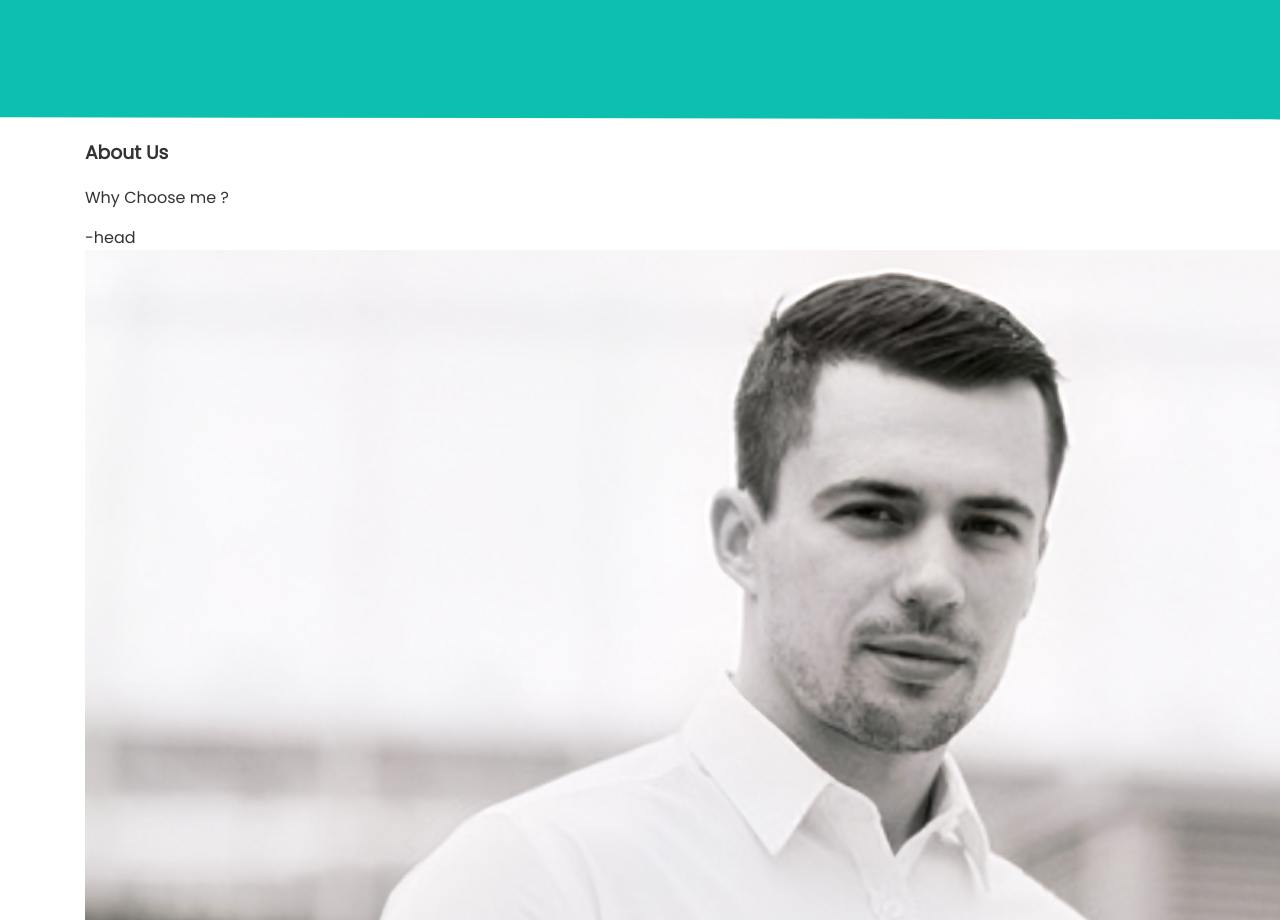
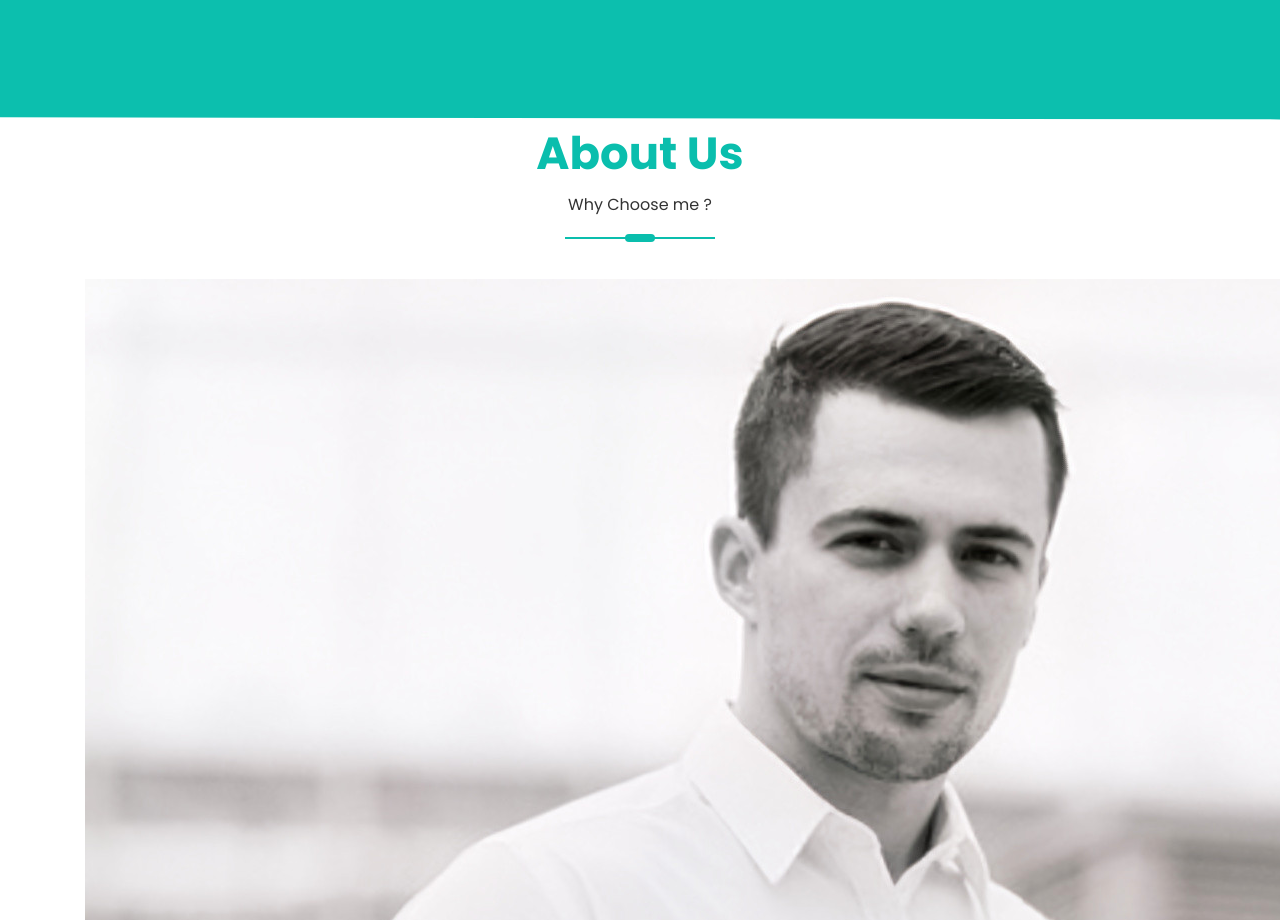
Before and after one commit to amirgh82/CV-project, a React (Create React App) app: page / in a window 1280 px wide. Shown: the part 860-1780 px from the top of the page. Built offline with nearby package versions, Linux system fonts and the light colour scheme.

Commit message:
complate Aboute text header

```diff
--- a/src/components/About/About.css
+++ b/src/components/About/About.css
@@ -0,0 +1,3 @@
+.aboutes {
+    margin-top: 6rem;
+}
--- a/src/components/Dependencies/Titles/Title.css
+++ b/src/components/Dependencies/Titles/Title.css
@@ -0,0 +1,39 @@
+.section-head {
+    text-align: center;
+    margin-bottom: 4rem;
+}
+
+.section-head-title {
+    font-family: 'Poppins Bold';
+    font-size: 4.5rem;
+    color: var(--primary-color);
+    margin: 0;
+}
+
+.section-head-caption {
+    color: var(--text-color);
+    margin: 0.5rem 0 2rem 0;
+}
+
+.section-head-line {
+    display: block;
+    width: 15rem;
+    height: 0.2rem;
+    background-color: var(--primary-color);
+    margin: 0 auto;
+    position: relative;
+}
+
+.section-head-line::after {
+    content: '';
+    position: absolute;
+    width: 3rem;
+    height: 0.8rem;
+    background-color: var(--primary-color);
+    border-radius: 2rem;
+    left: 0;
+    right: 0;
+    top: 0;
+    bottom: 0;
+    margin:auto;
+}
--- a/src/components/Dependencies/Titles/Title.jsx
+++ b/src/components/Dependencies/Titles/Title.jsx
@@ -5,7 +5,7 @@ export default function Title({ children }) {
         <div className="section-head">
             <h3 className="section-head-title">{children[0]}</h3>
             <p className="section-head-caption">{children[1]}</p>
-            <span className="section-head-line">-head</span>
+            <span className="section-head-line"></span>
         </div>
     )
 }
```
